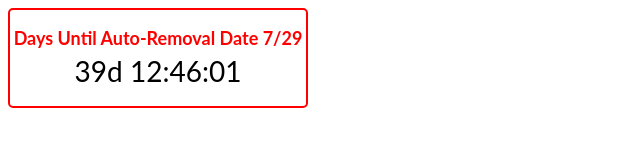
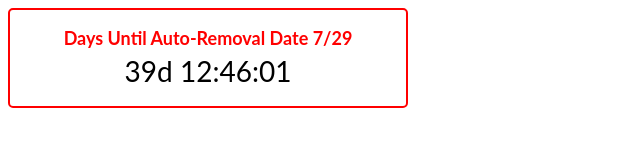
Before and after one commit to FletchWu/Auto-Removal-Date-7-29, a plain HTML site: page index.html in a window 1280 px wide. Shown: the whole page, without its empty margins (0-640 px from the left). Drawn offline with Linux system fonts and the light colour scheme.

Commit message:
Update index.html

```diff
--- a/index.html
+++ b/index.html
@@ -1,4 +1,4 @@
-<div style="width: 300px; height: 100px; background-color: white; border: 2px solid red; border-radius: 5px; box-sizing: border-box; font-family: 'Lato', sans-serif; display: flex; flex-direction: column; align-items: center; justify-content: center; text-align: center;">
+<div style="width: 400px; height: 100px; background-color: white; border: 2px solid red; border-radius: 5px; box-sizing: border-box; font-family: 'Lato', sans-serif; display: flex; flex-direction: column; align-items: center; justify-content: center; text-align: center;">
   <div style="font-size: 18px; color: red; font-weight: bold; line-height: 1.2;">Days Until Auto-Removal Date 7/29</div>
   <div id="countdown" style="font-size: 28px; color: black; margin-top: 4px;"></div>
 </div>
```
